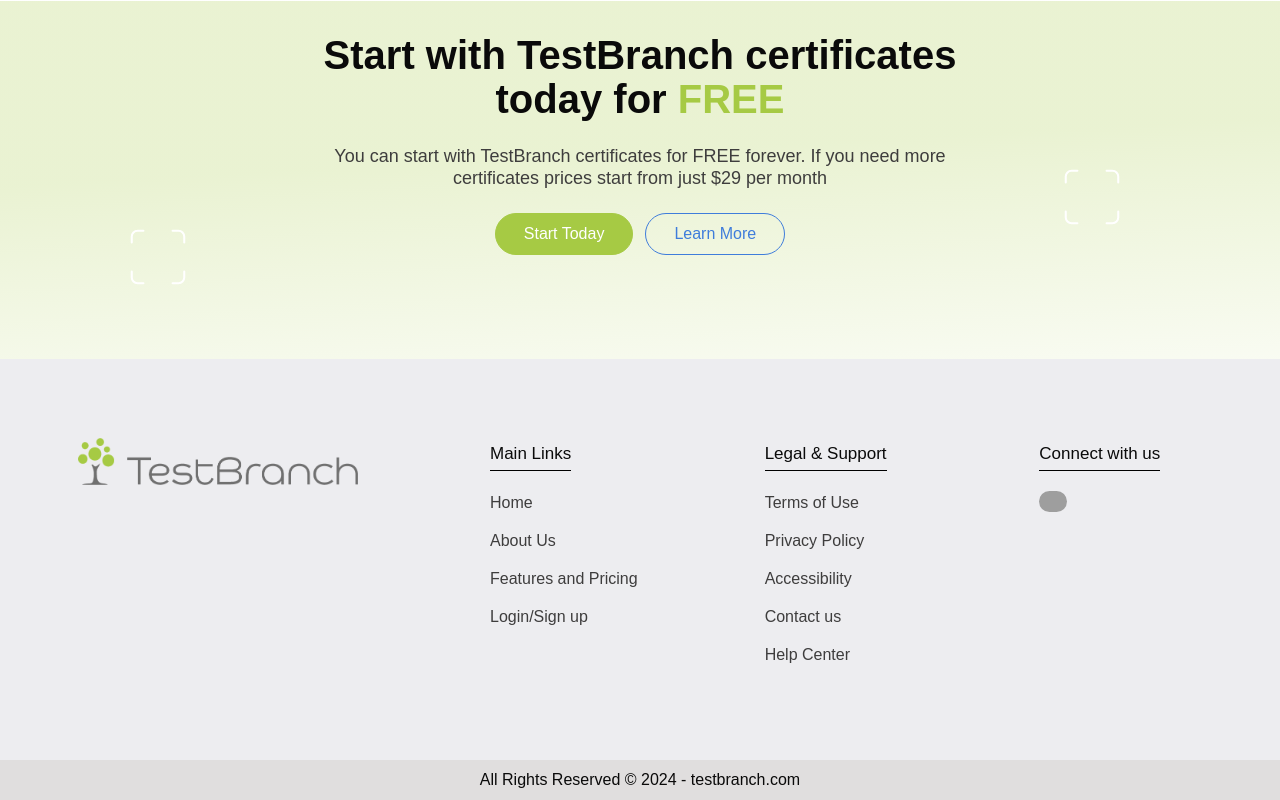
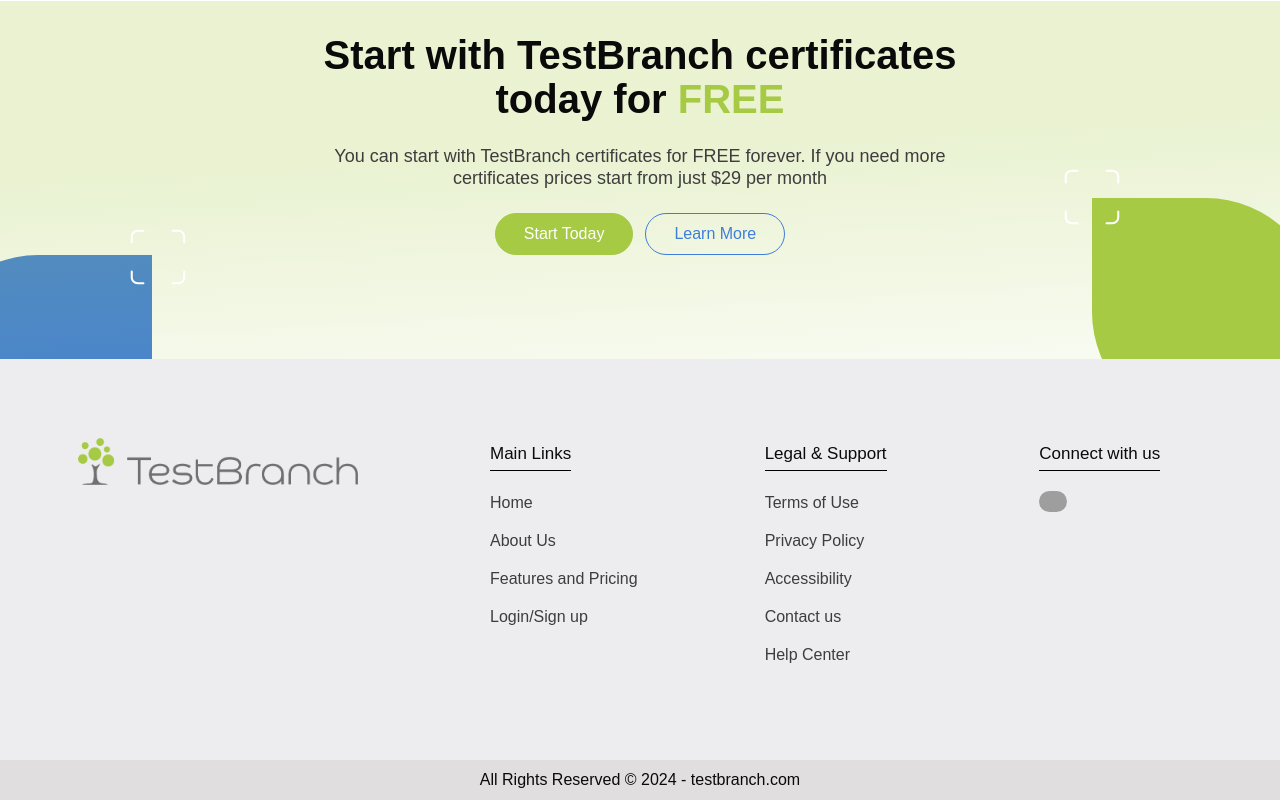
Before and after one commit to fatma1910/TestBranch, a Next.js app: page / in a window 1280 px wide. Shown: the part 5567-6367 px from the top of the page. Built offline with nearby package versions, Linux system fonts and the light colour scheme; grey boxes are pictures that could not be loaded.

Commit message:
enhancement

```diff
--- a/app/globals.css
+++ b/app/globals.css
@@ -138,11 +138,31 @@
   }
 
   .right_corner {
-    @apply absolute w-[228px] h-[228px] top-[-57px] right-[-40px] rounded-[555px_555px_0px_555px] opacity-0 rotate-[-180deg] bg-[#A6CA44] z-[-5];
+    width: 228px;
+    height: 228px;
+    top: -57px;
+    right: -40px;
+    gap: 0px;
+    border-radius: 555px 555px 0px 555px;
+
+    transform: rotate(-180deg);
+    background-color: #A6CA44;
+    z-index: -5;
+    position: absolute;
   }
+  .left_corner {
+    width: 228px;
+    height: 228px;
+    top: 0%;
+    left: -76px;
+    gap: 0px;
+    border-radius: 555px 555px 0px 555px;
 
-  .left_corner {
-    @apply absolute w-[228px] h-[228px] top-0 left-[-76px] rounded-[555px_555px_0px_555px] opacity-0 rotate-[-90deg] bg-[#3F7DDB] z-[-5];
+    transform: rotate(-90deg);
+    background-color: #3F7DDB;
+    z-index: -5;
+    position: absolute;
+
+
   }
-
 }
--- a/package.json
+++ b/package.json
@@ -24,6 +24,7 @@
     "react-dom": "^18",
     "react-hook-form": "^7.53.0",
     "react-icons": "^5.3.0",
+    "sharp": "^0.33.5",
     "tailwind-merge": "^2.5.4",
     "tailwindcss-animate": "^1.0.7",
     "zod": "^3.23.8"
--- a/tailwind.config.ts
+++ b/tailwind.config.ts
@@ -11,9 +11,7 @@
     "./components/**/*.{js,ts,jsx,tsx,mdx}",
     "./app/**/*.{js,ts,jsx,tsx,mdx}",
   ],
-  options: {
-    safelist: ['left_corner', 'right_corner'],
-  },
+
   theme: {
     extend: {
       colors: {
```
Also changed, not shown: 1 other file (tests, documents, lock files or other folders).
